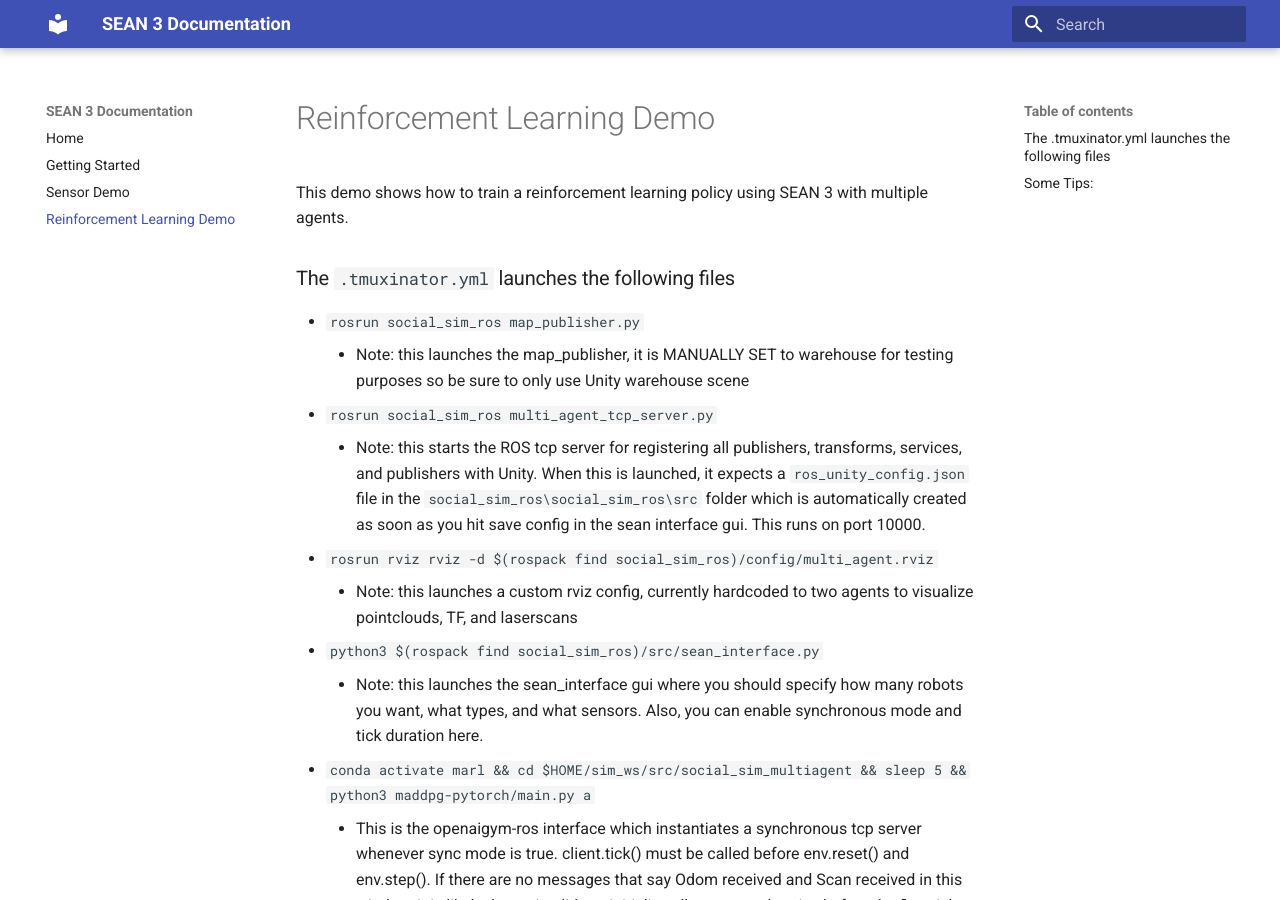
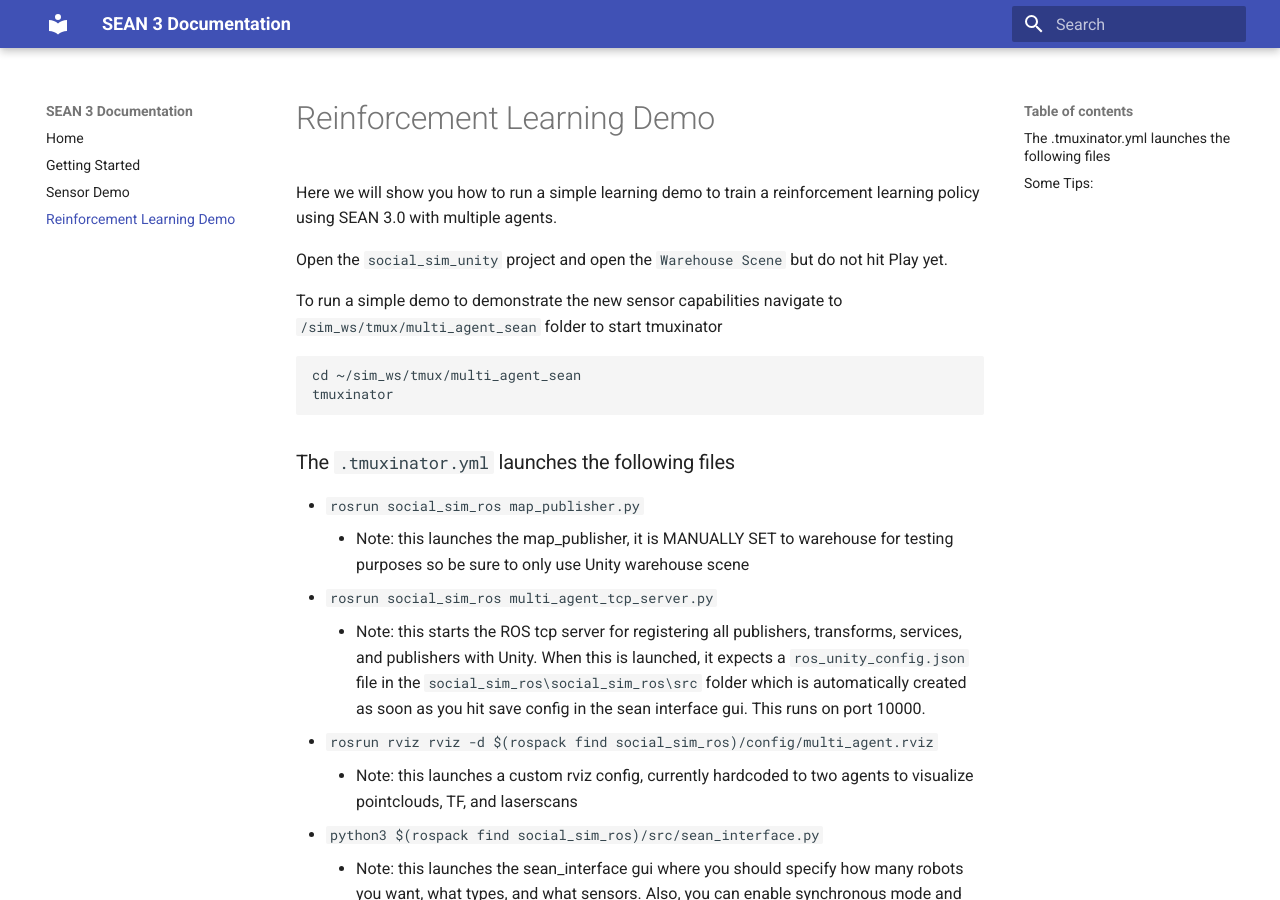
Before and after one commit to yale-sean/documentation, an MkDocs documentation site: the page built from docs/rl_demo.md, in a window 1280 px wide and 900 px high. Built offline with MkDocs 1.6.1 and Material for MkDocs 9.7.7, drawn with Linux system fonts in a browser that asks for light colours.

Commit message:
updated RL demo

````diff
--- a/docs/rl_demo.md
+++ b/docs/rl_demo.md
@@ -1,7 +1,16 @@
 # Reinforcement Learning Demo
 
-This demo shows how to train a reinforcement learning policy using SEAN 3 with multiple agents.
 
+Here we will show you how to run a simple learning demo to train a reinforcement learning policy using SEAN 3.0 with multiple agents.
+
+Open the `social_sim_unity` project and open the `Warehouse Scene` but do not hit Play yet.
+
+To run a simple demo to demonstrate the new sensor capabilities navigate to `/sim_ws/tmux/multi_agent_sean` folder to start tmuxinator
+
+```
+cd ~/sim_ws/tmux/multi_agent_sean
+tmuxinator
+```
 
 ### The `.tmuxinator.yml` launches the following files
 
````
